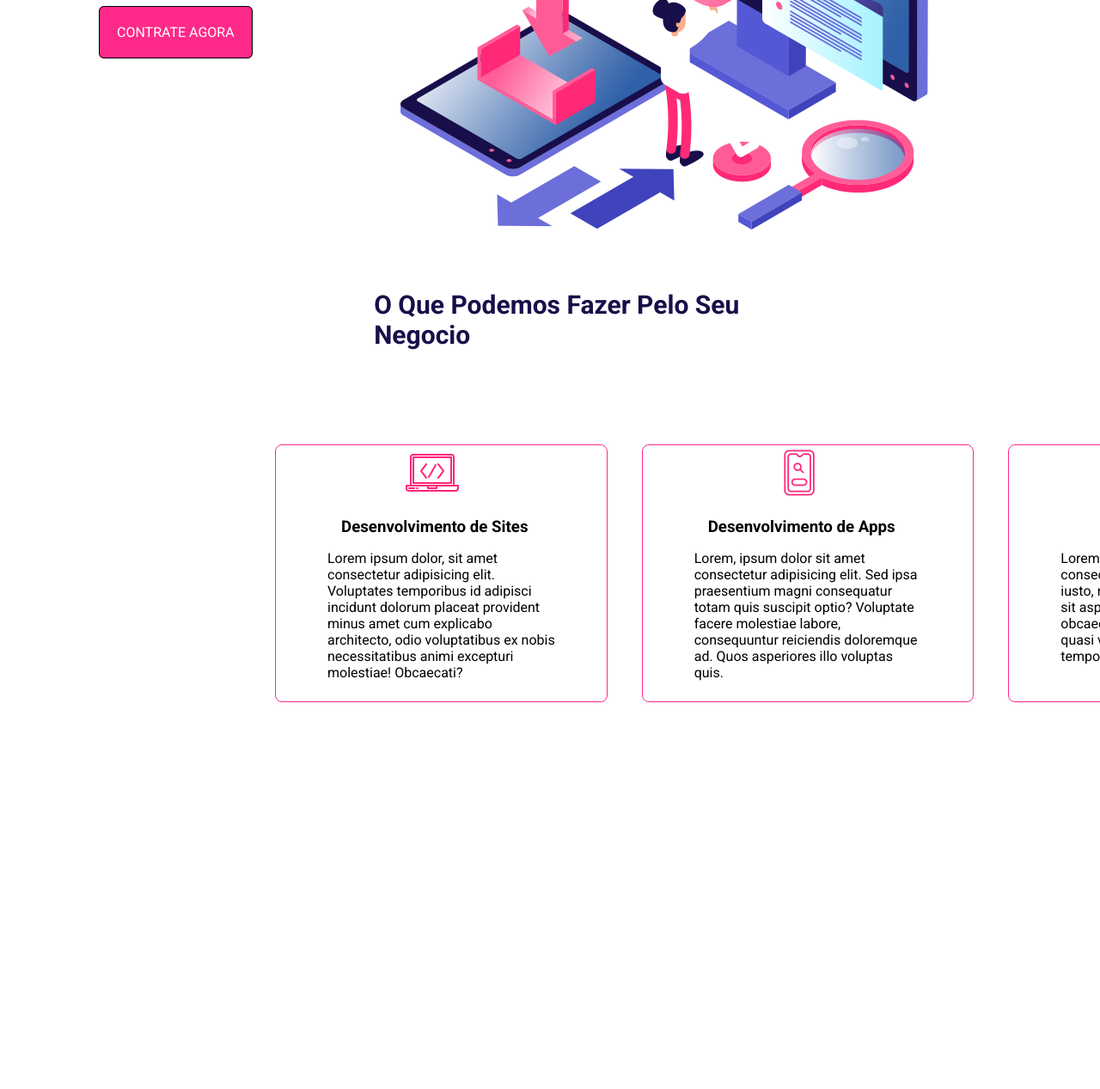
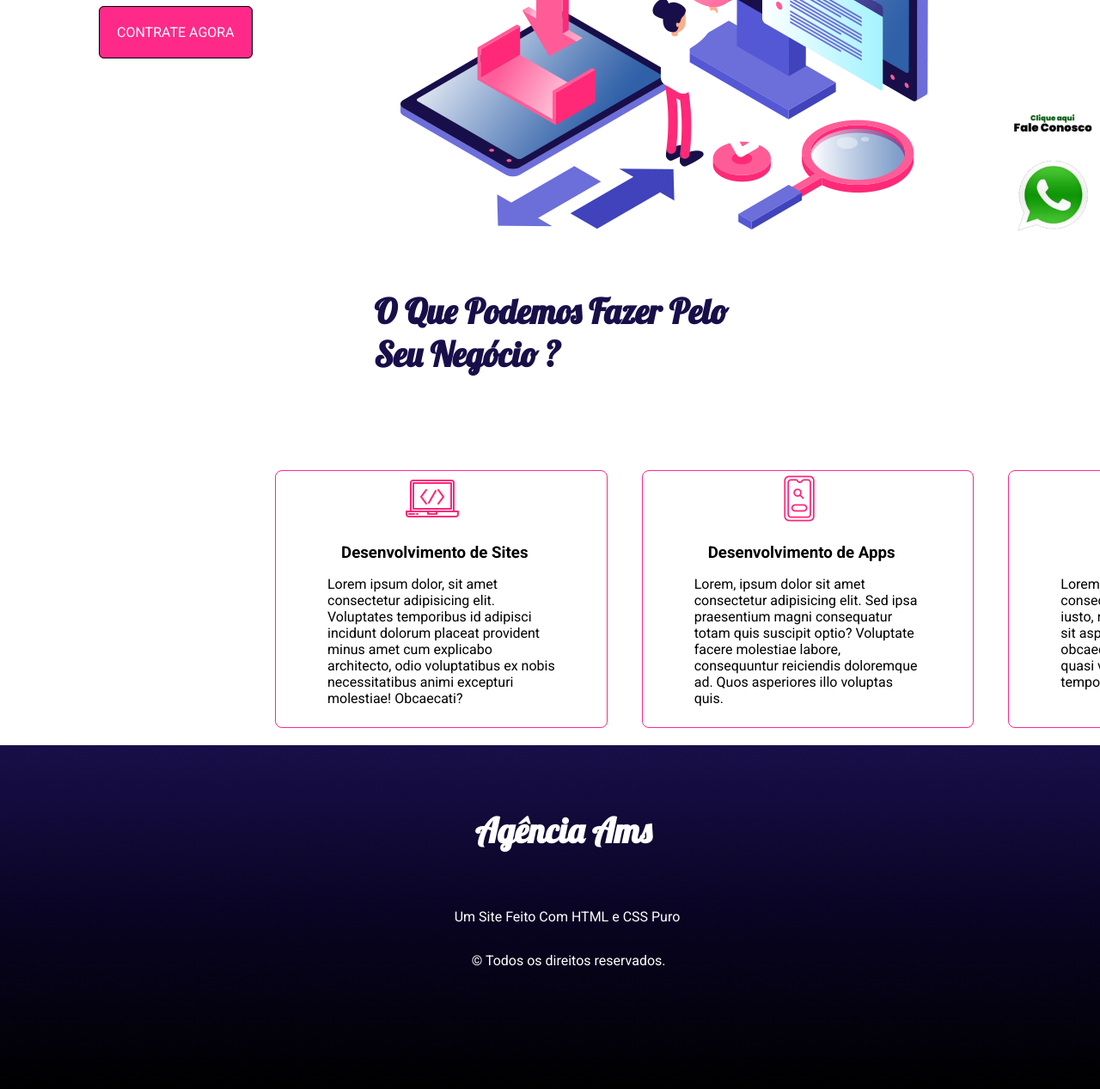
Before and after one commit to Gabrielbprado/Site-Agencia-css-html, a plain HTML site: page index.html in a window 1280 px wide. Shown: the part 506-1773 px from the top of the page at 86% size. Before the commit the page ends 1343 px from the top, so only its background shows below. Drawn offline with Linux system fonts and the light colour scheme.

Commit message:
Footer Add

```diff
--- a/Css/style.css
+++ b/Css/style.css
@@ -120,8 +120,9 @@ body
     top: 340px;
     left: 34%;
     display: inline;
-    font-size: 30px;
+    font-size:40px;
     color: #180F4A;
+    font-family: 'Lobster', sans-serif;
 
 }
 
@@ -129,6 +130,7 @@ body
 {
     margin-top: 430px;
     display: flex;
+
 }
 
 .development {
@@ -186,3 +188,50 @@ body
 .development:hover .textPrivate  {
     display: inline-block;
 }
+
+footer
+{
+    background-image:linear-gradient(180deg,#180F4A,#090422,black);
+    height: 400px;
+    display: flex;
+    justify-content: center;
+    align-items: center;
+
+}
+
+.info_footer h2
+{
+    color: white;
+    font-size: 40px;
+    font-family: 'Lobster', sans-serif;
+    position: relative;
+    bottom: 50px;
+    left: 60px;
+}
+.info_footer P
+{
+    color: white;
+    position: relative;
+    padding: 16px;
+    left: 20px;
+
+}
+
+#direitos
+{
+
+    position: relative;
+    left: 40px;
+}
+
+.whats
+{
+    position: fixed;
+    bottom:5px;
+    right:5px;
+}
+
+.whats img
+{
+    width: 100px;
+}
--- a/index.html
+++ b/index.html
@@ -11,7 +11,7 @@
     <div class="container">
         <nav class="navbar">
             <div class="logo">
-            <h1 class="logo">Agência Fake</h1>
+            <h1 class="logo">Agência Ams</h1>
         </div>
 
         <div class="links">
@@ -37,7 +37,7 @@
 
            <section class="my-Business">
                     <div class="Motions">
-                            <h1 class="tittle">O Que Podemos Fazer Pelo Seu Negocio</h1>
+                            <h1 class="tittle">O Que Podemos Fazer Pelo Seu Negócio ?</h1>
                     <div class="Card">
                         <div class="development">
                             <img class="ImgsCenter" src="img/pc.png" alt="">
@@ -79,8 +79,15 @@
             </div>
             </div>
            </section>
+                <footer>
+                    <div class="info_footer">
+                    <h2>Agência Ams</h2>
+                    <p>Um Site Feito Com HTML e CSS Puro</p>
 
-
-    </div>
+                    <p id="direitos">© Todos os direitos reservados.</p>
+                </footer>
+                </div>
+            </div>
+            <a href="https://api.whatsapp.com/send?phone=5516997284762&text=Ol%C3%A1%20Gabriel%20vim%20Pelo%20Site%20Ag%C3%AAncia%20AMS" class="whats"><img src="img/whats.png" alt=""></a>
 </body>
 </html>
```
